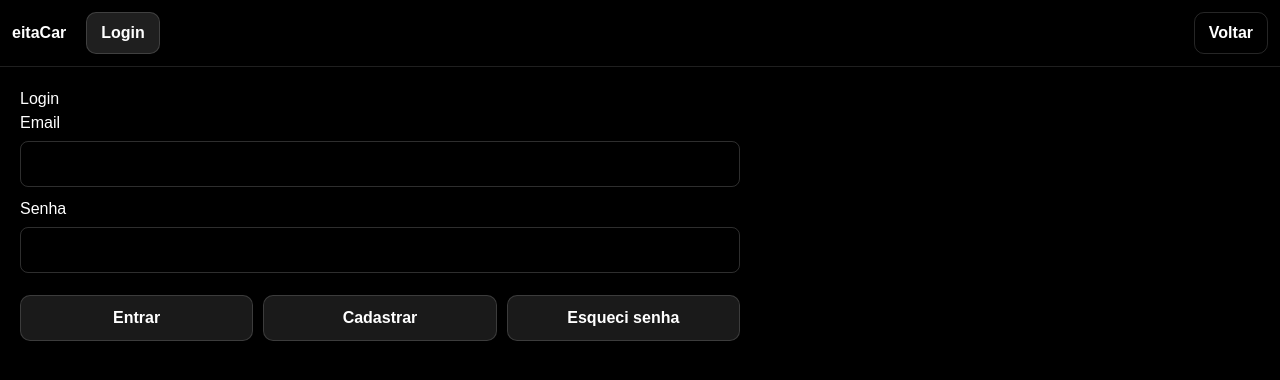
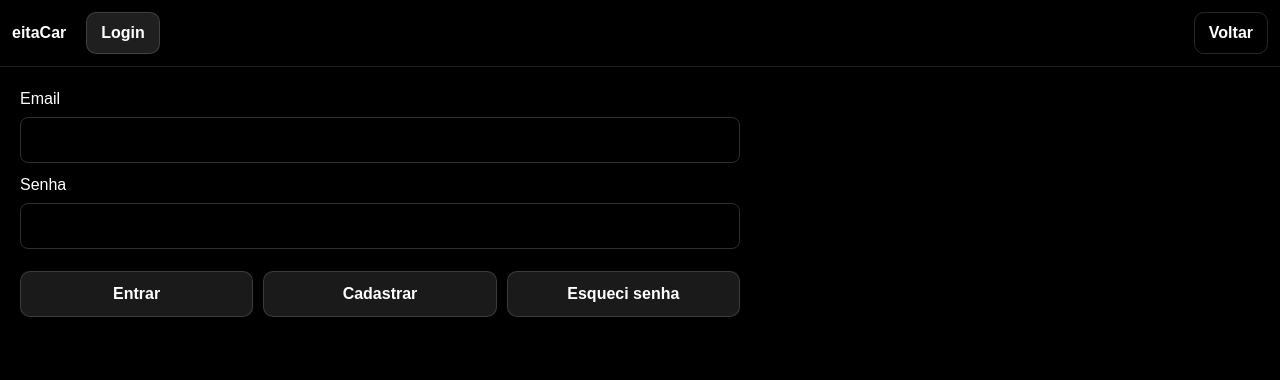
Before and after one commit to manvime/eitacar, a Next.js app: page /login in a window 1280 px wide. Shown: the top 380 px of the page. Built offline with nearby package versions, Linux system fonts and the light colour scheme; no server answers.

Commit message:
Login: mostrar apenas 'Entrando...' após login ok

```diff
--- a/app/login/page.js
+++ b/app/login/page.js
@@ -160,7 +160,7 @@ export default function LoginPage() {
 
   return (
     <div style={{ maxWidth: 720, fontFamily: "Arial, sans-serif" }}>
-      <h2>Login</h2>
+      <h2></h2>
 
       <label>Email</label>
       <input style={inp} value={email} onChange={(e) => setEmail(e.target.value)} />
```
